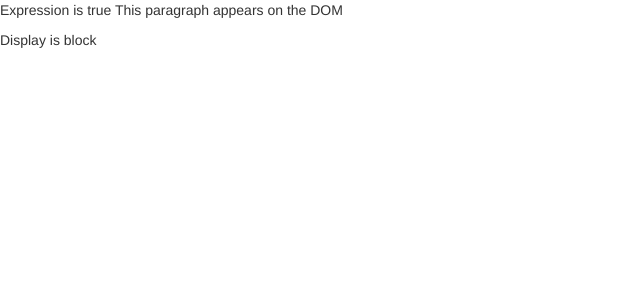
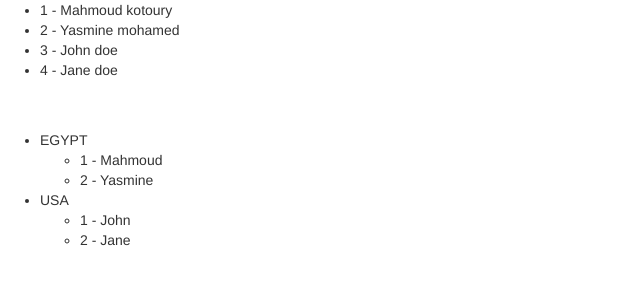
Before and after one commit to mfathei/my-dream-app, an Angular app: page / in a window 1280 px wide. Shown: the top 300 px of the page, without its empty margins (0-640 px from the left). Built offline with nearby package versions, Linux system fonts and the light colour scheme.

Commit message:
lesson 37 ngFor directive

```diff
--- a/src/app/app.component.html
+++ b/src/app/app.component.html
@@ -1,15 +1,17 @@
-<p *ngIf='true'>
-    Expression is true
-    This paragraph appears on the DOM
-</p>
-<p *ngIf='false'>
-    Expression is false
-    This paragraph appears on the DOM
-</p>
+<ul>
+    <li *ngFor="let person of people; let i = index">
+        {{i+1}} - {{person.name}}
+    </li>
+</ul>
+<br><br>
 
-<p style="display:block">
-    Display is block
-</p>
-<p style="display:none">
-    Display is none
-</p>
+<ul>
+    <li *ngFor="let group of peopleByCountry">
+        {{ group.country }}
+        <ul>
+            <li *ngFor="let person of group.people; let i = index">
+                {{i+1}} - {{ person.name }}
+            </li>
+        </ul>
+    </li>
+</ul>
--- a/src/app/app.component.ts
+++ b/src/app/app.component.ts
@@ -9,11 +9,52 @@ export class AppComponent {
   title = "Hello Root Cave";
   imageUrl = "http://lorempixel.com/400/200/sports/1";
 
-  onClick(){
+
+  people = [
+    {
+      "name": "Mahmoud kotoury"
+    },
+    {
+      "name": "Yasmine mohamed"
+    },
+    {
+      "name": "John doe"
+    },
+    {
+      "name": "Jane doe"
+    }
+  ];
+
+  peopleByCountry = [
+    {
+      "country": "EGYPT",
+      "people": [
+        {
+          "name": "Mahmoud"
+        },
+        {
+          "name": "Yasmine"
+        }
+      ]
+    },
+    {
+      "country": "USA",
+      "people": [
+        {
+          "name": "John"
+        },
+        {
+          "name": "Jane"
+        }
+      ]
+    }
+  ];
+
+  onClick() {
     console.log('you clicked button');
   }
 
-  onClick1($event){
-    console.log('you clicked button '+ $event.target.textContent);
+  onClick1($event) {
+    console.log('you clicked button ' + $event.target.textContent);
   }
 }
```
